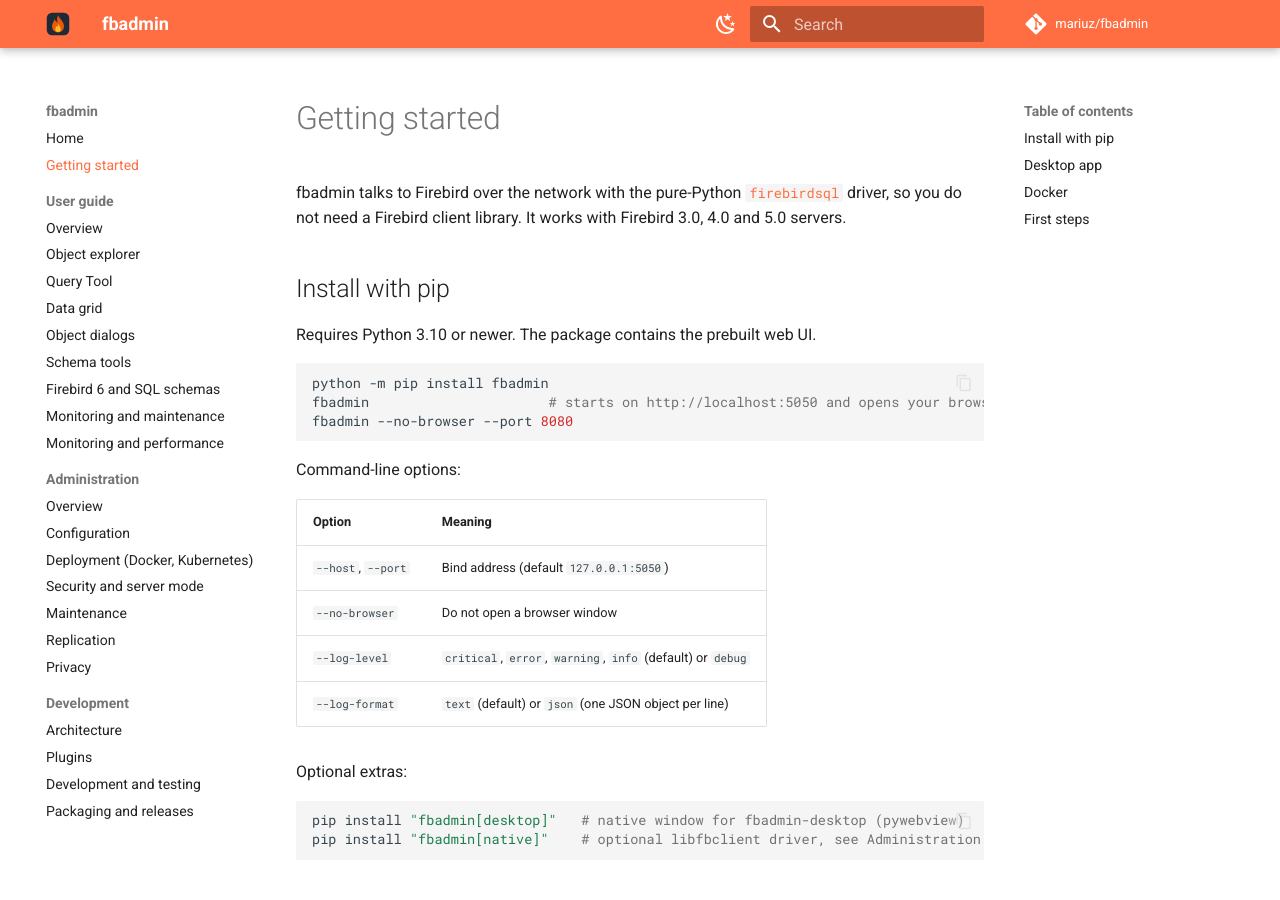
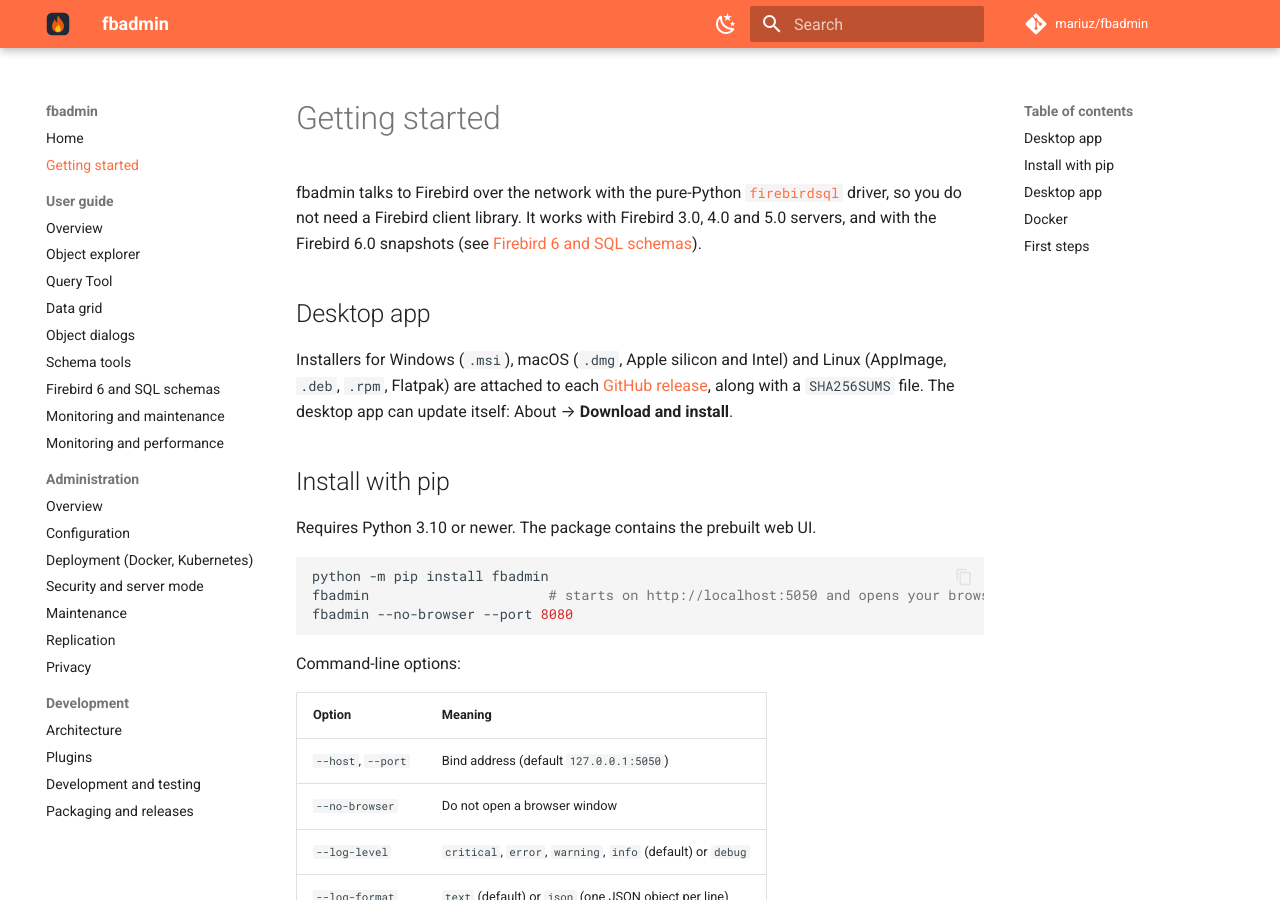
Before and after one commit to mariuz/fbadmin, an MkDocs documentation site: the page built from docs/getting-started.md, in a window 1280 px wide and 900 px high. Built offline with MkDocs 1.6.1 and Material for MkDocs 9.7.7, drawn with Linux system fonts in a browser that asks for light colours; comment, search, counter and statistics services are not loaded.

Commit message:
Docs: desktop installers and Firebird 6 in Getting started
Co-Authored-By: Claude Opus 5.5 <noreply@anthropic.com>
Claude-Session: https://claude.ai/code/session_01LswCuZ9FBUgatFktSaCaMj

```diff
--- a/docs/getting-started.md
+++ b/docs/getting-started.md
@@ -2,7 +2,15 @@
 
 fbadmin talks to Firebird over the network with the pure-Python
 [`firebirdsql`](https://github.com/nakagami/pyfirebirdsql) driver, so you do not need a
-Firebird client library. It works with Firebird 3.0, 4.0 and 5.0 servers.
+Firebird client library. It works with Firebird 3.0, 4.0 and 5.0 servers, and with the
+Firebird 6.0 snapshots (see [Firebird 6 and SQL schemas](FIREBIRD6.md)).
+
+## Desktop app
+
+Installers for Windows (`.msi`), macOS (`.dmg`, Apple silicon and Intel) and Linux (AppImage,
+`.deb`, `.rpm`, Flatpak) are attached to each
+[GitHub release](https://github.com/mariuz/fbadmin/releases), along with a `SHA256SUMS` file.
+The desktop app can update itself: About → **Download and install**.
 
 ## Install with pip
 
```
